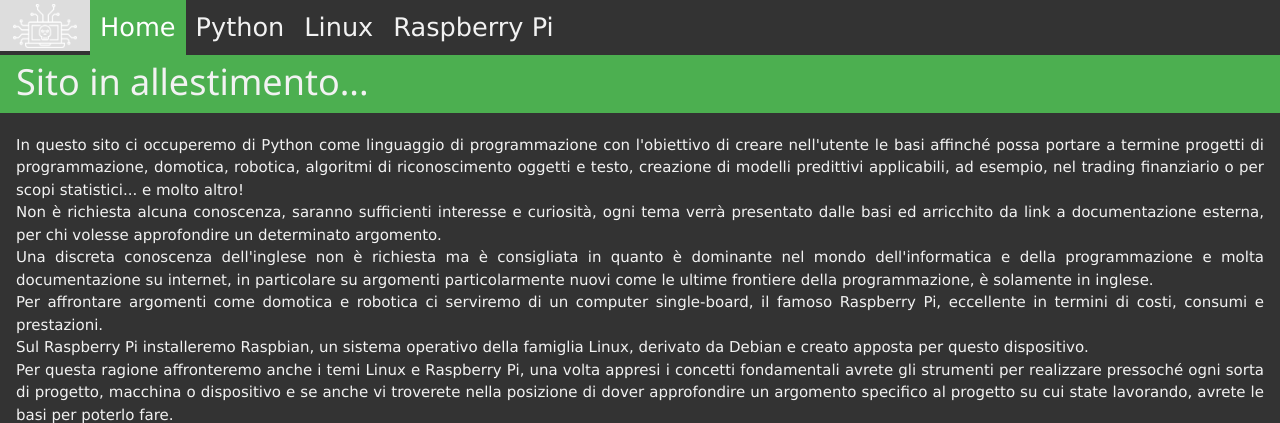
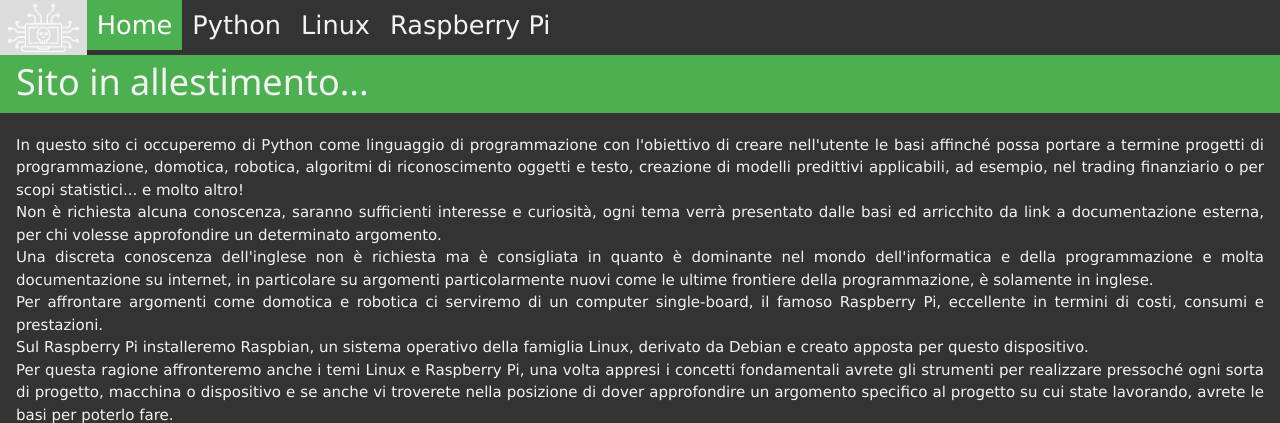
Before and after one commit to s-pnt/sito, a Django app: page / in a window 1280 px wide. Shown: the top 423 px of the page. Run offline with Django 3.2, Linux system fonts and the light colour scheme; some libraries are stand-ins or nearby versions.

Commit message:
Sito, prove navbar su cellulare

```diff
--- a/miosito/settings.py
+++ b/miosito/settings.py
@@ -23,7 +23,7 @@ BASE_DIR = os.path.dirname(os.path.dirname(os.path.abspath(__file__)))
 SECRET_KEY = 'v_82_le8**5q&+n^d$*l!5&vygz&jxs68_qi)kwn0ce323r3^z'
 
 # SECURITY WARNING: don't run with debug turned on in production!
-DEBUG = False
+DEBUG = True
 
 ALLOWED_HOSTS = []
 
--- a/sito/static/css/sito.css
+++ b/sito/static/css/sito.css
@@ -12,7 +12,7 @@
     display: inline-block;
     color: #f2f2f2;
     text-align: center;
-    padding: 8px 10px;
+    padding: 6px 10px;
     text-decoration: none;
     font-size: 2vw;
 }
@@ -20,13 +20,12 @@
 .topnav #logo {
     padding-bottom: 3.5px;
     padding-top: 3.5px;
-    padding-left: .5px;
-    padding-right: .5px;
+    padding-left: 8px;
+    padding-right: 8px;
 }
 
 .topnav #logo img {
-    max-width: 73%;
-    height: auto;
+    height: 48px;
 }
 
 /* Change the color of links on hover */
@@ -102,10 +101,6 @@ code {
     background-color: #222;
 }
 
-.topnav #topnav-attivo {
-    border-bottom: 1px solid #4CAF50;
-}
-
 #collapse-button {
     font-style: italic;
 }
--- a/sito/templates/sito/base.html
+++ b/sito/templates/sito/base.html
@@ -10,7 +10,7 @@
 </head>
 <body>
 <div class="topnav">
-    <a id="logo" href="/"><img src="/static/sito/logosito.png" width="89" height="60" onmouseover="this.src='/static/sito/logosito2.png';" onmouseout="this.src='/static/sito/logosito.png';"/></a>
+    <a id="logo" href="/"><img src="/static/sito/logosito.png" onmouseover="this.src='/static/sito/logosito2.png';" onmouseout="this.src='/static/sito/logosito.png';"/></a>
     <a {% if "/" == request.path %}class="active" id="topnav-attivo"{% endif %} href="/">Home</a>
     <a {% if "/python/" in request.path %}class="active" id="topnav-attivo"{% endif %} href="{% url 'python_introduzione' %}">Python</a>
     <a {% if "/linux/" in request.path %}class="active" id="topnav-attivo"{% endif %} href="{% url 'linux_introduzione' %}">Linux</a>
```
